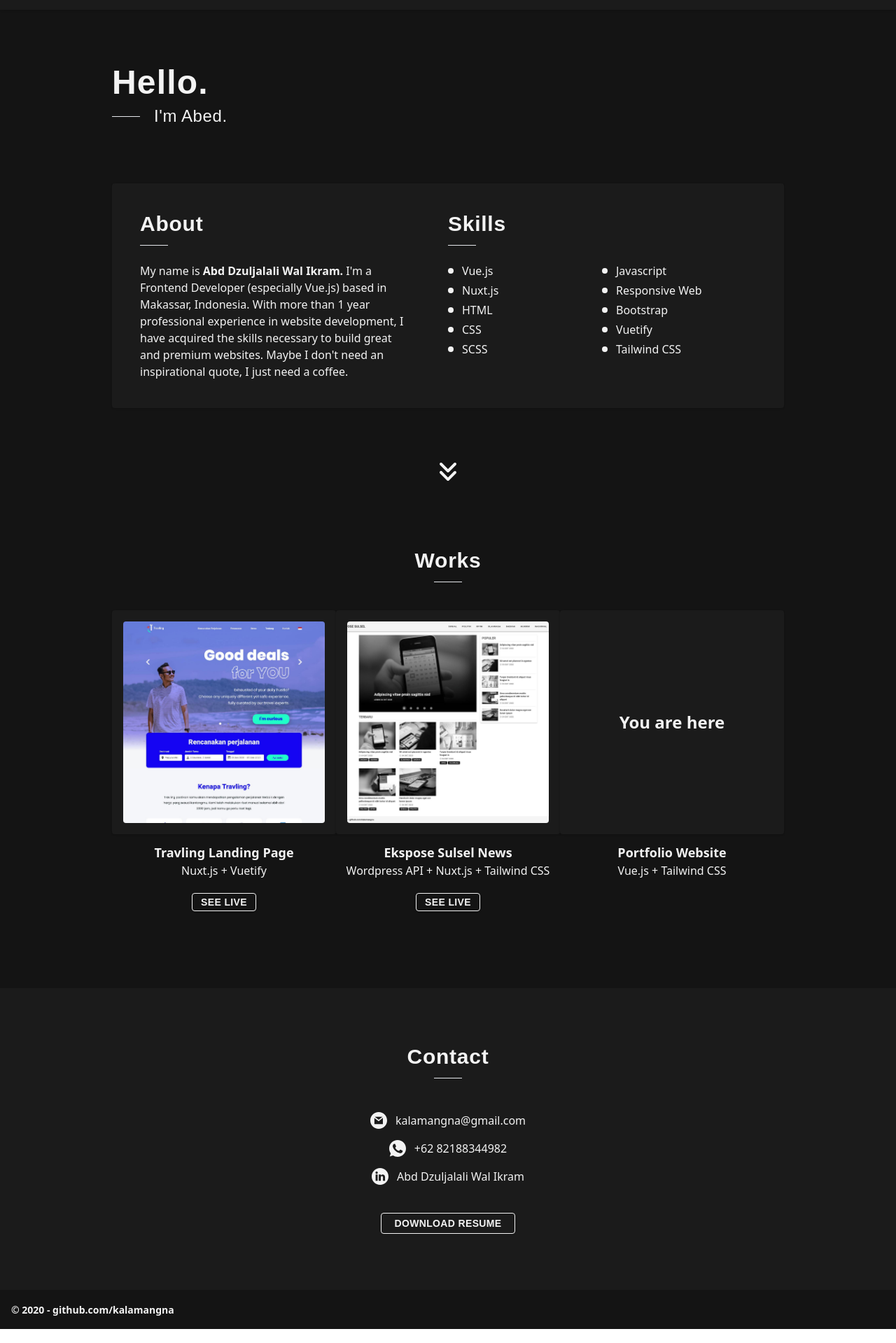
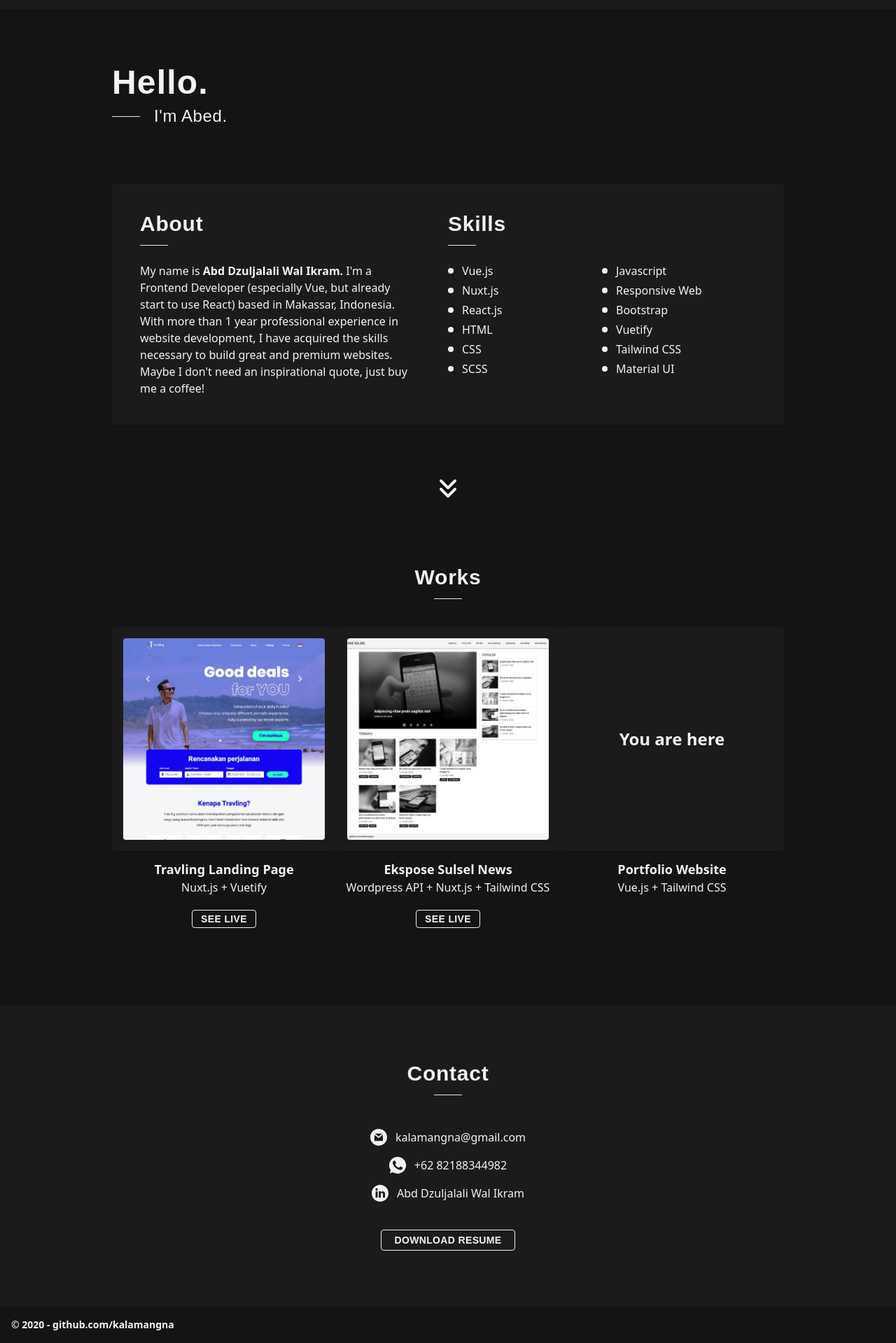
Before and after one commit to kalamangna/vue-portfolio, a Vue app: page / in a window 1280 px wide. Shown: the part 48-1967 px from the top of the page at 70% size. Built offline with nearby package versions, Linux system fonts and the light colour scheme.

Commit message:
Update about and skills

```diff
--- a/src/App.vue
+++ b/src/App.vue
@@ -24,15 +24,16 @@
     </main>
 
     <!-- footer -->
-    <footer class="bg-blackier p-4 text-grey">
+    <footer class="bg-blackier p-4 text-grey text-sm font-semibold">
+      &copy; 2020 -
       <a
         href="https://github.com/kalamangna"
         target="_blank"
         rel="noopener noreferrer"
-        class="text-sm font-semibold"
+        class="hover:underline"
         @click="githubButton"
       >
-        &copy; 2020 - github.com/kalamangna
+        github.com/kalamangna
       </a>
     </footer>
     <!-- end footer -->
--- a/src/views/Home.vue
+++ b/src/views/Home.vue
@@ -24,11 +24,11 @@
           <p class="lg:pr-14">
             My name is
             <span class="font-bold">Abd Dzuljalali Wal Ikram.</span> I'm a
-            Frontend Developer (especially Vue.js) based in Makassar, Indonesia.
-            With more than 1 year professional experience in website
-            development, I have acquired the skills necessary to build great and
-            premium websites. Maybe I don't need an inspirational quote, I just
-            need a coffee.
+            Frontend Developer (especially Vue, but already start to use React)
+            based in Makassar, Indonesia. With more than 1 year professional
+            experience in website development, I have acquired the skills
+            necessary to build great and premium websites. Maybe I don't need an
+            inspirational quote, just buy me a coffee!
           </p>
         </div>
         <!-- end about -->
@@ -43,7 +43,7 @@
             <div class="w-1/2">
               <div
                 class="flex items-center pb-1 last:pb-0"
-                v-for="skill in skills.slice(0, 5)"
+                v-for="skill in skills.slice(0, 6)"
                 :key="skill.text"
               >
                 <div class="w-2 h-2 mr-3 rounded bg-grey"></div>
@@ -53,7 +53,7 @@
             <div class="w-1/2">
               <div
                 class="flex items-center pb-1 last:pb-0"
-                v-for="skill in skills.slice(5, 10)"
+                v-for="skill in skills.slice(6, 12)"
                 :key="skill.text"
               >
                 <div class="w-2 h-2 mr-3 rounded bg-grey"></div>
@@ -148,7 +148,7 @@
           :href="contact.link"
           target="_blank"
           rel="noopener noreferrer"
-          class="hover:text-greier flex justify-center items-center py-2"
+          class="hover:underline flex justify-center items-center py-2"
           @click="contactButton"
         >
           <img :src="contact.icon" alt="contact" class="w-6 h-6 mr-3" />
@@ -181,6 +181,9 @@ export default {
           text: "Nuxt.js",
         },
         {
+          text: "React.js",
+        },
+        {
           text: "HTML",
         },
         {
@@ -203,6 +206,9 @@ export default {
         },
         {
           text: "Tailwind CSS",
+        },
+        {
+          text: "Material UI",
         },
       ],
       contacts: [
```
